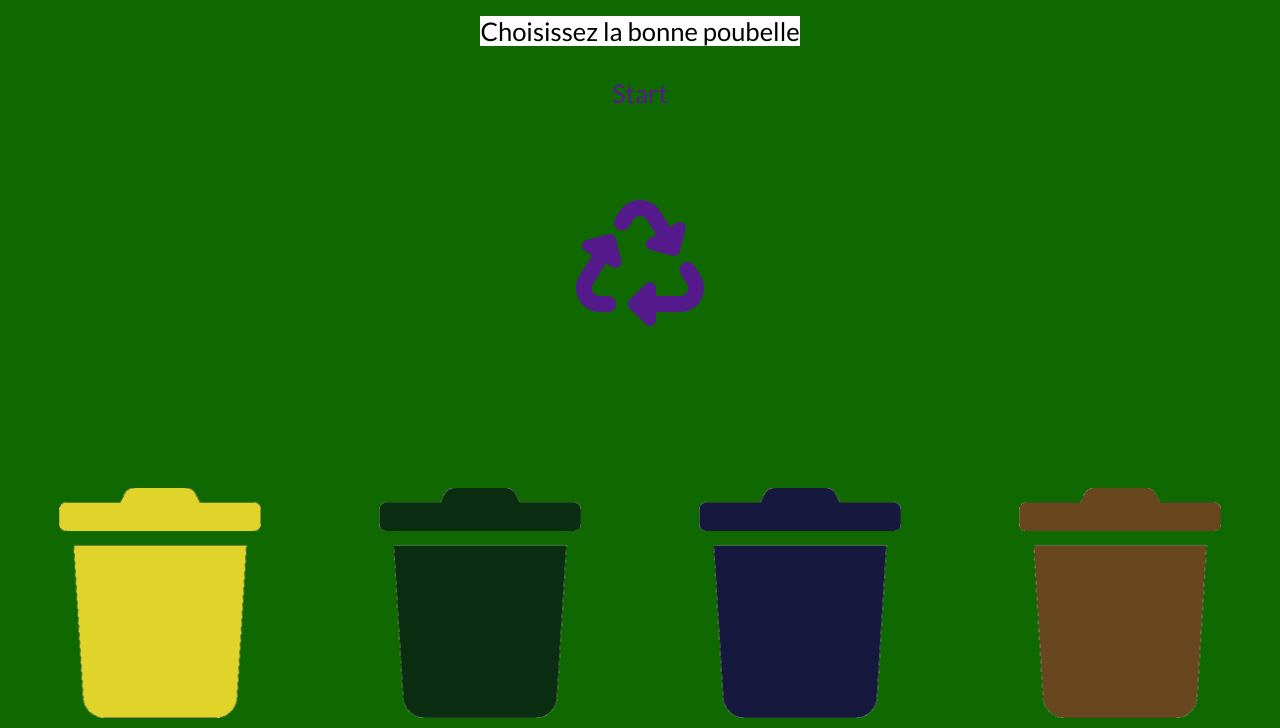
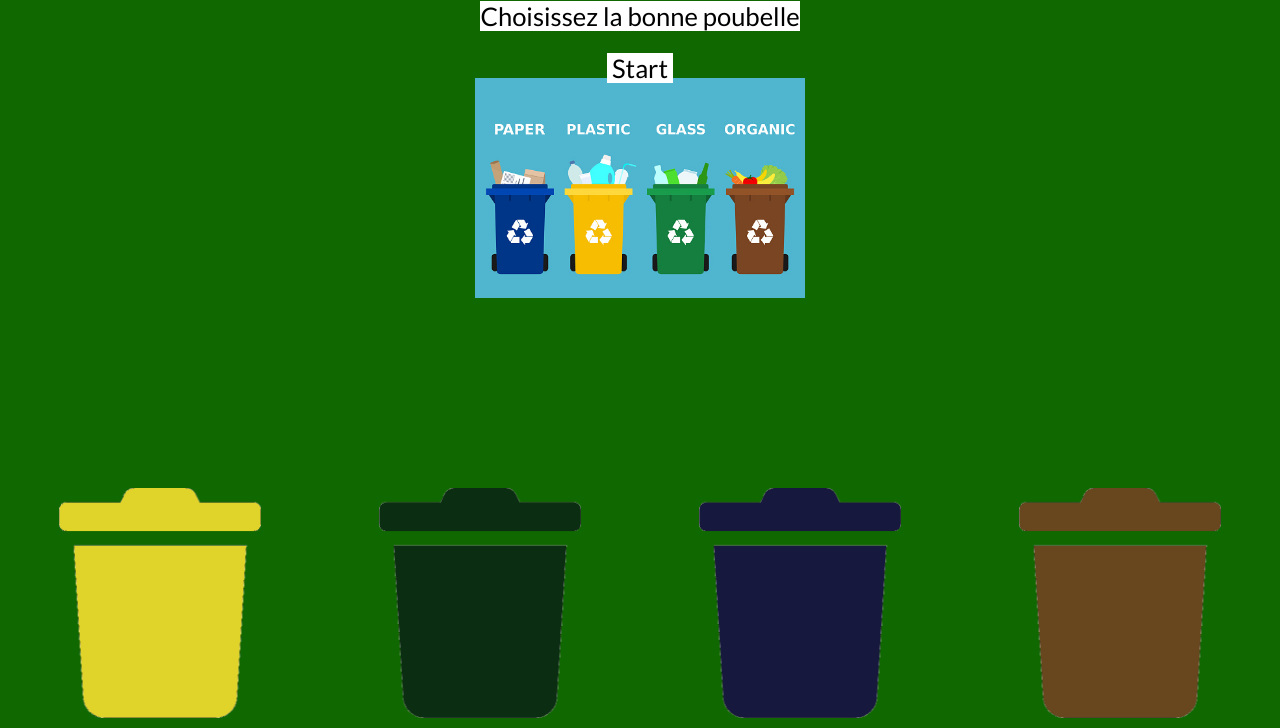
Before and after one commit to Heliosens/triSelectif, a plain HTML site: page index.html in a window 1280 px wide. Shown: the part 72-800 px from the top of the page. Drawn offline with Linux system fonts and the light colour scheme.

Commit message:
change first screen background

```diff
--- a/appTri.js
+++ b/appTri.js
@@ -1,9 +1,10 @@
-// get a for start button
+// get <a> for start button
 let recycle = document.querySelector("a");
 
 // get waste frame
 let wasteFrame = document.getElementById("waste").querySelector('div');
 
+// screen height
 let main = document.querySelector("main");
 main.style.height = innerHeight + "px";
 
@@ -23,6 +24,7 @@
 
 let waste = [
     [0, "url('waste/yellow/bottle01.jpg')"],
+    [0, "url('waste/yellow/assouplissant.jpg)"],
     [1, "url('waste/green/bocal.png')"],
     [1, "url('waste/green/glassBottle.jpg')"],
     [2, "url('waste/blue/cardboard.jpg')"],
@@ -33,7 +35,6 @@
     [3, "url('waste/brown/food02.jpg')"],
 ]
 
-let test = [0,1,2,3,4,5,6,7,8,9];
 console.log(waste);
 
 recycle.addEventListener("click", function (event){
--- a/index.html
+++ b/index.html
@@ -16,7 +16,6 @@
             <div>
                 <a href="">
                     <span>Start</span>
-                    <i class="fas fa-recycle"></i>
                 </a>
             </div>
         </section>
--- a/style.css
+++ b/style.css
@@ -34,9 +34,9 @@
 
 #waste div {
     width: 100%;
-    flex-basis: 65%;
+    flex-basis: 70%;
     justify-content: center;
-
+    background-image: url("tri-selectif.jpg");
     background-position: center;
     background-size: contain;
     background-repeat: no-repeat;
@@ -49,16 +49,13 @@
 }
 
 a span {
-    margin: 1rem 0;
+    color: black;
+    padding: 0 .5rem;
 }
 
-a i {
-    font-size: 10vw;
-}
-
-h1, p {
+h1, p, a span {
     background: white;
-    margin: 1rem;
+    margin: .5rem;
 }
 
 #dustFrame {
```
Also changed, not shown: tri-selectif.jpg (added), waste/yellow/assouplissant.jpg (added).
